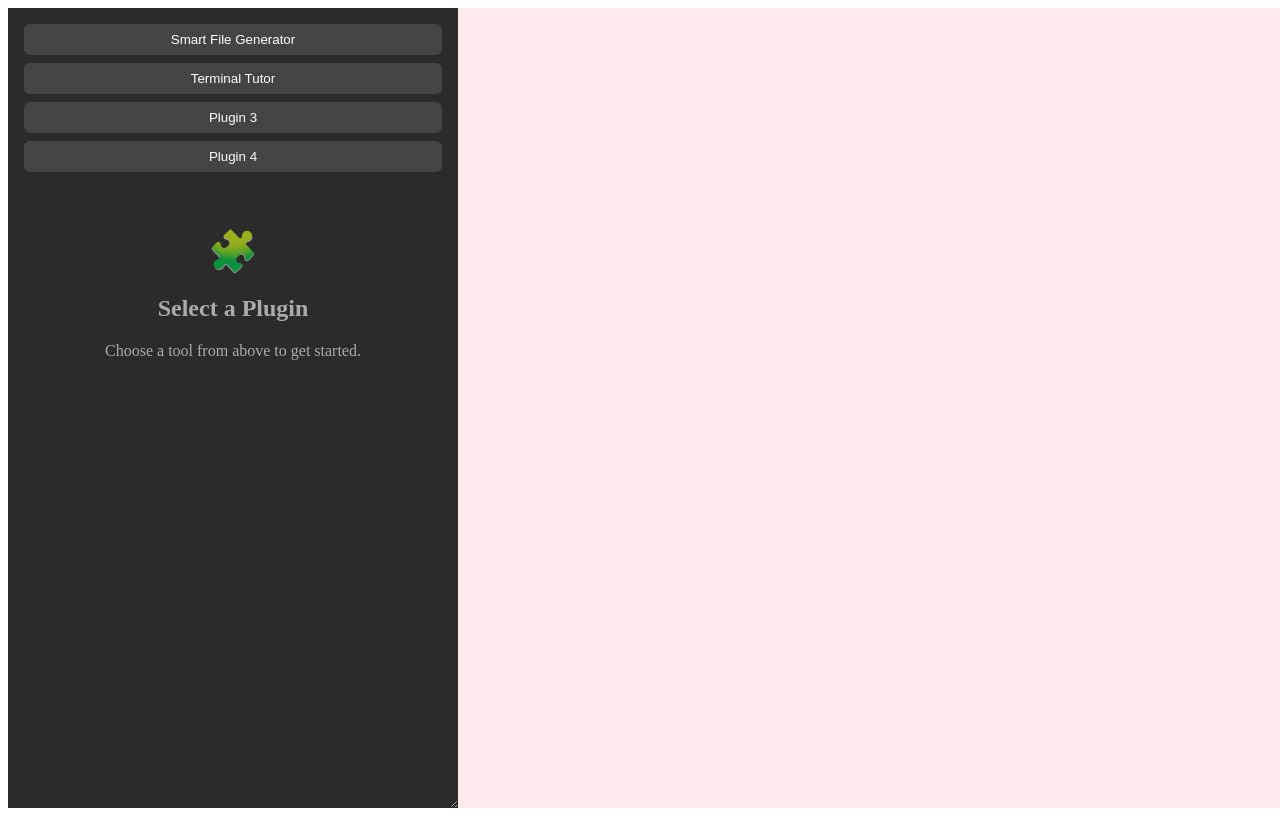
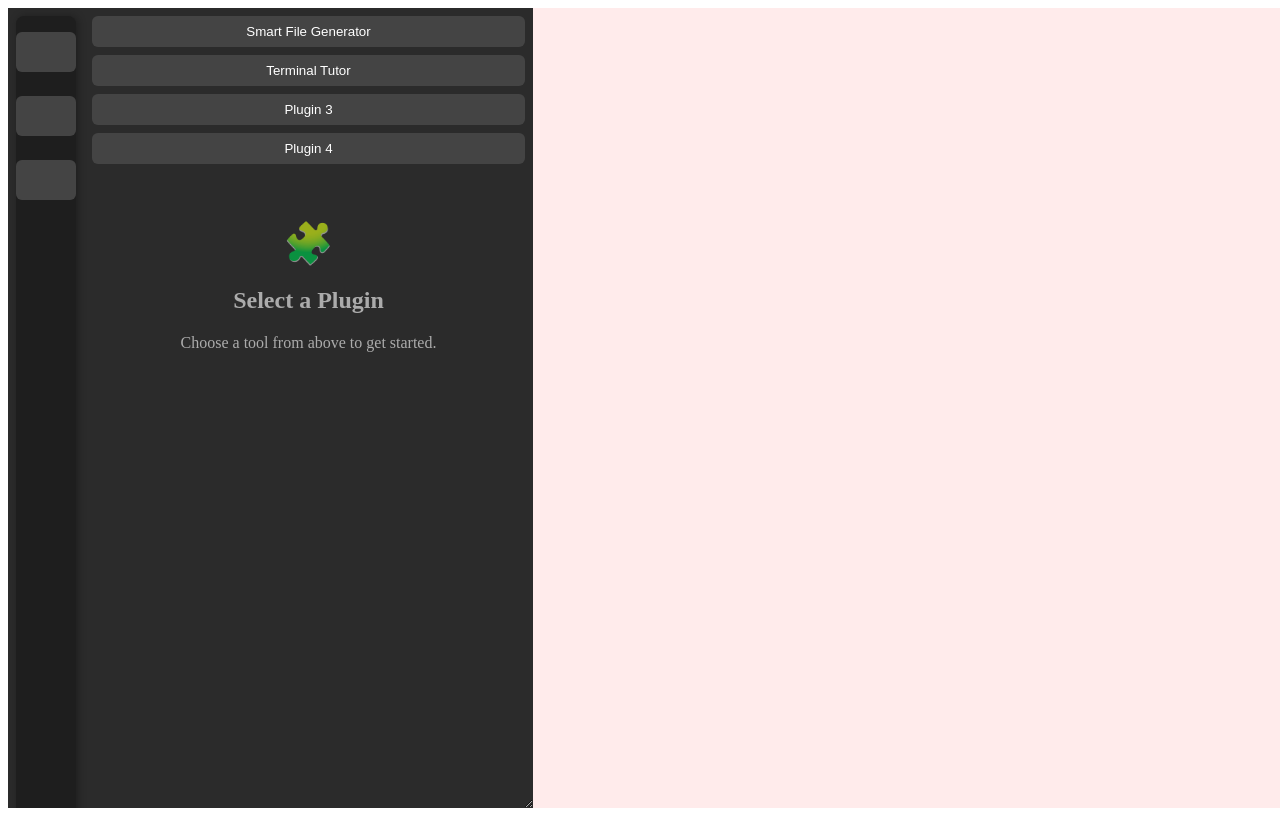
Before and after one commit to ochoafelix729/terminal-desktop, a React (Create React App) app in the folder frontend/: page /home in a window 1280 px wide. Built offline with nearby package versions, Linux system fonts and the light colour scheme.

Commit message:
created left sidebar for navigation into Account page

```diff
--- a/frontend/src/App.js
+++ b/frontend/src/App.js
@@ -2,6 +2,7 @@ import { BrowserRouter as Router, Routes, Route } from "react-router-dom";
 import HomeLayout from "./layouts/HomeLayout";
 import SignUp from "./pages/SignUp";
 import SignIn from "./pages/SignIn";
+import Account from "./pages/Account";
 
 const App = () => {
   return (
@@ -11,6 +12,7 @@ const App = () => {
         <Route path="/signin" element={<SignIn />} />
         <Route path="/signup" element={<SignUp />} />
         <Route path="/home" element={<HomeLayout />} />
+        <Route path="/account" element={<Account />} />
       </Routes>
     </Router>
   );
--- /dev/null
+++ b/frontend/src/components/LeftSideBar.css
@@ -0,0 +1,41 @@
+.left-sidebar-nav {
+    width: 60px;
+    height: 100%;
+    display: flex;
+    flex-direction: column;
+    align-items: center;
+    background-color: #1e1e1e;
+    padding: 1rem 0;
+    border-radius: 8px;
+    box-shadow: 2px 0 8px rgba(0,0,0,0.3);
+  }
+
+  /* Reset list styling */
+  .sidebar-icon-list {
+    list-style: none;
+    padding: 0;
+    margin: 0;
+    width: 100%;
+  }
+
+  /* Each icon slot */
+  .sidebar-icon-item {
+    width: 100%;
+    margin-bottom: 1rem;
+  }
+
+  /* Placeholder button for future icons */
+  .sidebar-icon-button {
+    width: 100%;
+    height: 40px;
+    background: none;
+    border: none;
+    cursor: pointer;
+    border-radius: 4px;
+    transition: background-color 0.2s ease;
+  }
+
+  /* Hover feedback */
+  .sidebar-icon-button:hover {
+    background-color: rgba(255, 255, 255, 0.1);
+  }
--- /dev/null
+++ b/frontend/src/components/LeftSideBar.js
@@ -0,0 +1,33 @@
+import React from "react";
+import "./LeftSideBar.css";
+
+
+const LeftSideBar = () => {
+    return (
+      <nav className="left-sidebar-nav">
+        <ul className="sidebar-icon-list">
+          {/* Future icons will go here */}
+          <li className="sidebar-icon-item">
+            <button
+              className="sidebar-icon-button"
+              aria-label="Icon placeholder"
+            />
+          </li>
+          <li className="sidebar-icon-item">
+            <button
+              className="sidebar-icon-button"
+              aria-label="Icon placeholder"
+            />
+          </li>
+          <li className="sidebar-icon-item">
+            <button
+              className="sidebar-icon-button"
+              aria-label="Icon placeholder"
+            />
+          </li>
+        </ul>
+      </nav>
+    );
+  };
+
+export default LeftSideBar;
--- a/frontend/src/layouts/HomeLayout.css
+++ b/frontend/src/layouts/HomeLayout.css
@@ -6,20 +6,31 @@
 }
 
 .copilot-panel {
-  width: 450px;
+  width: 525px;
   height: 100vh;
   background-color: #2b2b2b;
   color: white;
   display: flex;
-  flex-direction: column;
+  flex-direction: row;
   padding: 1rem;
   box-sizing: border-box;
-  overflow-y: auto;
   justify-content: space-between;
   resize: horizontal;
-  overflow: hidden;
+  overflow-x: hidden;
+  overflow-y: hidden;
+  padding: 0.5rem;
 }
 
+.left-sidebar {
+  flex: 0 0 auto;
+  margin-right: 1rem;
+}
+
+.plugin-section {
+  flex: 1; /* plugin section fills the remaining space */
+  display: flex;
+  flex-direction: column;
+}
 
 .copilot-panel button {
   background-color: #444;
--- a/frontend/src/layouts/HomeLayout.js
+++ b/frontend/src/layouts/HomeLayout.js
@@ -8,6 +8,8 @@ import Plugin3 from "../plugins/Plugin3";
 import Plugin4 from "../plugins/Plugin4";
 import "./HomeLayout.css";
 import "../plugins/PluginButtons.css";
+import LeftSideBar from "../components/LeftSideBar";
+import "../components/LeftSideBar.css";
 
 
 const HomeLayout = () => {
@@ -85,7 +87,11 @@ const HomeLayout = () => {
 
   return (
     <div className="layout-container">
-      <div className="copilot-panel">
+      <div ref={copilotPanelRef} className="copilot-panel">
+        <div className="left-sidebar">
+          <LeftSideBar />
+        </div>
+        <div className="plugin-section">
           {plugins.map((plugin, idx) => (
             <button
               key={idx}
@@ -99,7 +105,8 @@ const HomeLayout = () => {
             {renderPluginSidebar()}
           </div>
         </div>
-      <div className="terminal-pane">
+      </div>
+      <div ref={terminalPaneRef} className="terminal-pane">
         <TerminalUI />
       </div>
     </div>
--- a/frontend/src/pages/Account.js
+++ b/frontend/src/pages/Account.js
@@ -0,0 +1,11 @@
+import TerminalUI from "../layouts/TerminalUI";
+
+const Account = () => {
+    return (
+        <div className="terminal-pane">
+            <TerminalUI />
+        </div>
+    );
+};
+
+export default Account;
--- a/frontend/src/pages/ChatInterface.css
+++ b/frontend/src/pages/ChatInterface.css
@@ -2,6 +2,7 @@
   display: flex;
   flex-direction: column;
   height: 100%;
+  box-sizing: border-box;
   border: 1px solid #444;
   border-radius: 12px;
   background-color: #1c1c1c;
@@ -11,7 +12,7 @@
 }
 
 .messages {
-  flex: 1;
+  flex: 1 1 auto;
   overflow-y: auto;
   padding: 0.5rem;
   display: flex;
@@ -50,10 +51,12 @@
   display: flex;
   gap: 0.5rem;
   margin-top: 1rem;
+  flex: 0 0 auto;
+  margin-top: auto;
 }
 
 .input-area textarea {
-  flex: 1;
+  flex: 1 1 auto;
   resize: none;
   padding: 0.5rem;
   border-radius: 6px;
--- a/frontend/src/pages/ChatInterface.js
+++ b/frontend/src/pages/ChatInterface.js
@@ -76,14 +76,14 @@ const ChatInterface = ({ setExternalMessage, showActionButtons = true }) => {
     if (setExternalMessage) {
       setExternalMessage((newVal) => {
         setMessage(newVal);
-        inputRef.current?.focus();
+        inputRef.current?.focus({ preventScroll: true });
       });
     }
   }, [setExternalMessage]);
 
-  useEffect(() => {
-    messagesEndRef.current?.scrollIntoView({ behavior: "smooth" });
-  }, [chatHistory]);
+  // useEffect(() => {
+  //   messagesEndRef.current?.scrollIntoView({ behavior: "smooth" });
+  // }, [chatHistory]);
 
   return (
     <div className="chat-container">
--- a/frontend/src/plugins/PluginButtons.css
+++ b/frontend/src/plugins/PluginButtons.css
@@ -48,3 +48,18 @@
   justify-content: space-between;
   gap: 1rem;
 }
+
+.copy-btn {
+  padding: 0.3rem 0.75rem;
+  font-size: 0.85rem;
+  border: none;
+  border-radius: 5px;
+  background-color: #444;
+  color: white;
+  cursor: pointer;
+  transition: background-color 0.2s ease;
+}
+
+.copy-btn:hover {
+  background-color: #666;
+}
--- a/frontend/src/plugins/SmartFileGenerator.css
+++ /dev/null
@@ -1,14 +0,0 @@
-.copy-btn {
-  padding: 0.3rem 0.75rem;
-  font-size: 0.85rem;
-  border: none;
-  border-radius: 5px;
-  background-color: #444;
-  color: white;
-  cursor: pointer;
-  transition: background-color 0.2s ease;
-}
-
-.copy-btn:hover {
-  background-color: #666;
-}
--- a/frontend/src/plugins/SmartFileGenerator.js
+++ b/frontend/src/plugins/SmartFileGenerator.js
@@ -1,6 +1,6 @@
 import React, { useRef } from "react";
 import ChatInterface from "../pages/ChatInterface";
-import "./SmartFileGenerator.css";
+import "./PluginButtons.css";
 
 const SmartFileGenerator = () => {
   const examplePrompt = "Create a folder named 'Reports' with a README.md file.";
--- a/frontend/src/plugins/TerminalTutor.js
+++ b/frontend/src/plugins/TerminalTutor.js
@@ -1,5 +1,6 @@
 import React, { useRef } from "react";
 import ChatInterface from "../pages/ChatInterface";
+import "./PluginButtons.css";
 
 const TerminalTutor = () => {
   const examplePrompt = "How do I navigate to my home directory quickly?";
```
Lines whose indentation alone changed are shown as unchanged.
